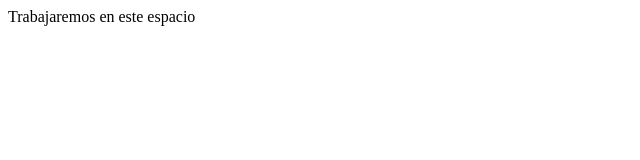
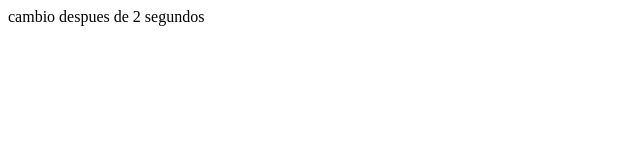
Before and after one commit to JoseCordobaEAN/Programacionweb20184, a plain HTML site: page Tutoria3/index.html in a window 1280 px wide. Shown: the full height of the page, 0-640 px from the left. Drawn offline with Linux system fonts and the light colour scheme.

Commit message:
Mejoras en la versión de intervalos

```diff
--- a/Tutoria3/index.html
+++ b/Tutoria3/index.html
@@ -5,7 +5,7 @@
     <title>Ejemplos JS</title>
 </head>
 <body>
-    <div class="contenido">
+    <div class="contenido"  id="contenido">
         Trabajaremos en este espacio
     </div>
 
--- a/Tutoria3/scripts.js
+++ b/Tutoria3/scripts.js
@@ -1 +1,8 @@
-alert('Hola mundo');
+var miFuncion = function(){
+           alert('Hola mundo');
+    contenido = document.getElementById('contenido');
+    console.log(contenido);
+    contenido.innerHTML = 'cambio despues de 2 segundos'
+
+           };
+setTimeout(miFuncion, 2000);
```
